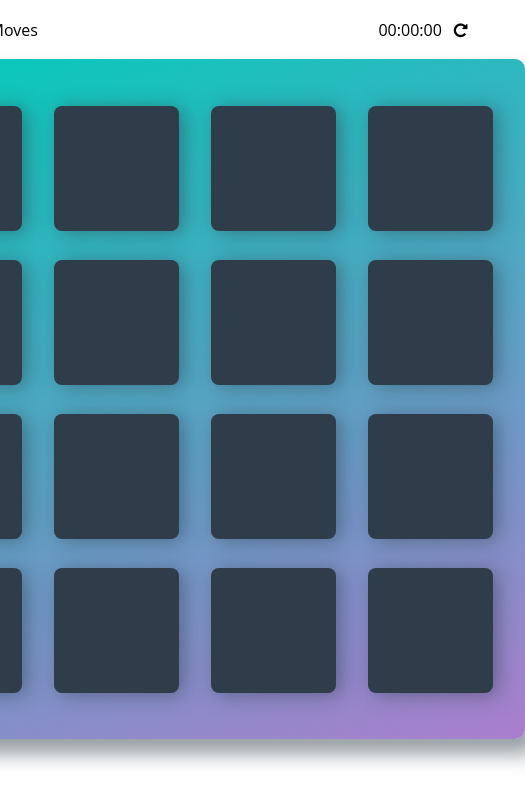
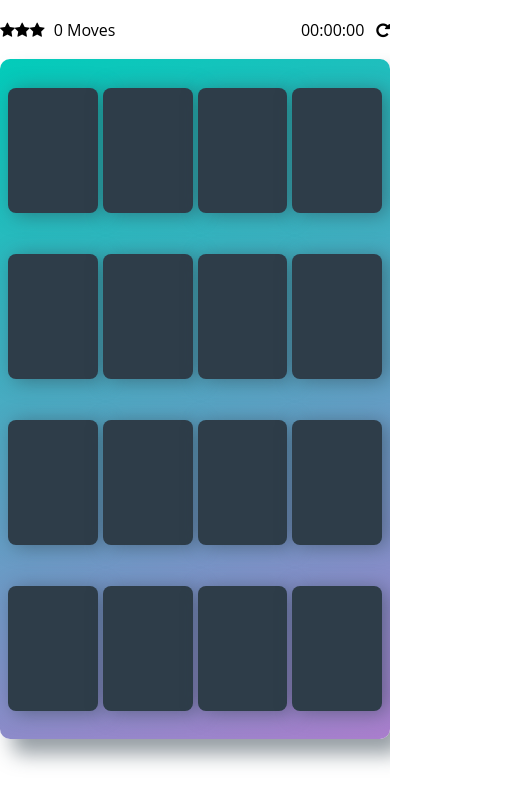
Before and after one commit to guushoekman/udacity, a plain HTML site: page memory-game/index.html in a window 390 px wide. Shown: the part 67-854 px from the top of the page, 525 px wide, since content can reach past the window. Drawn offline with nearby package versions, Linux system fonts and the light colour scheme.

Commit message:
memory game responsive

```diff
--- a/memory-game/css/app.css
+++ b/memory-game/css/app.css
@@ -36,6 +36,7 @@ h1 {
 .deck {
   width: 660px;
   min-height: 680px;
+  max-width: 100%;
   background: linear-gradient(160deg, #02ccba 0%, #aa7ecd 100%);
   padding: 32px;
   border-radius: 10px;
@@ -61,6 +62,16 @@ h1 {
   box-shadow: 5px 2px 20px 0 rgba(46, 61, 73, 0.5);
 }
 
+@media (max-width: 600px) {
+  .deck {
+    padding: 8px;
+  }
+  .deck .card {
+    min-width: 20%;
+    max-width: 24%;
+  }
+}
+
 .deck .card.open {
   transform: rotateY(0);
   background: #02b3e4;
@@ -80,6 +91,7 @@ h1 {
 .score-panel {
   text-align: left;
   width: 545px;
+  max-width: 100%;
   margin-bottom: 10px;
 }
 
```
